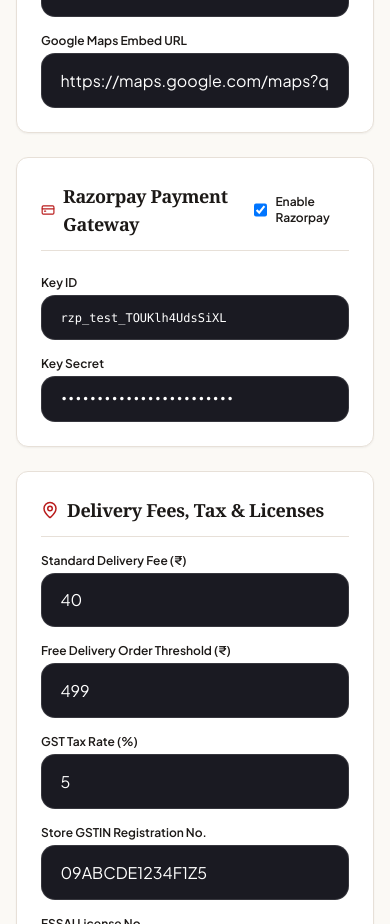
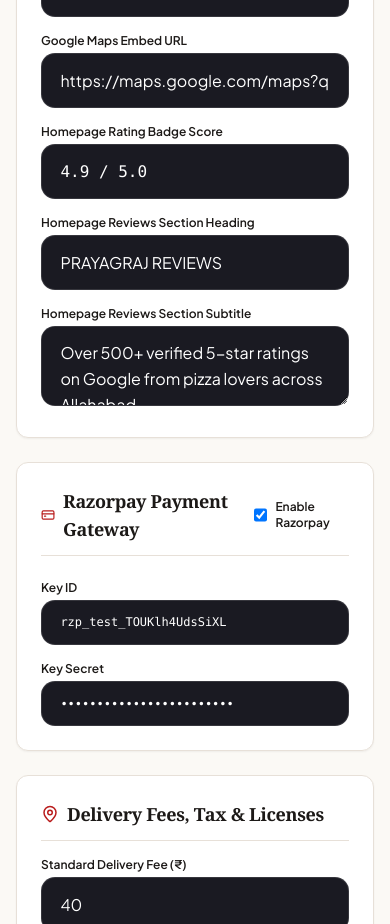
Before and after one commit to Pratyush-Malviya/pizza-expert-prayagraj, a Next.js app: page /admin/settings in a window 390 px wide. Shown: the part 2900-3824 px from the top of the page. Built offline with nearby package versions, Linux system fonts and the light colour scheme; no server answers; the database is empty.

Commit message:
feat(settings): add direct homepage reviews section customizer and google reviews link manager in admin panel

```diff
--- a/app/admin/reviews/page.tsx
+++ b/app/admin/reviews/page.tsx
@@ -33,6 +33,8 @@
   createAdminReviewAction,
   ReviewItem,
 } from '@/app/actions/reviews'
+import { useSettingsStore } from '@/lib/store/useSettingsStore'
+import { Edit3, ExternalLink } from 'lucide-react'
 
 export default function AdminReviewsPage() {
   const [reviews, setReviews] = useState<ReviewItem[]>([])
@@ -42,6 +44,24 @@
   const [replyText, setReplyText] = useState<{ [key: string]: string }>({})
   const [submitting, setSubmitting] = useState<{ [key: string]: boolean }>({})
   const [showAddModal, setShowAddModal] = useState(false)
+  const [showSectionSettings, setShowSectionSettings] = useState(false)
+  const storeSettings = useSettingsStore()
+  const [headerSettings, setHeaderSettings] = useState({
+    ratingScore: '4.9 / 5.0',
+    sectionTitle: 'PRAYAGRAJ REVIEWS',
+    sectionSubtitle: 'Over 500+ verified 5-star ratings on Google from pizza lovers across Allahabad.',
+    googleReviewsLink: 'https://g.page/r/pizzaexpert-prayagraj/review',
+  })
+
+  useEffect(() => {
+    setHeaderSettings({
+      ratingScore: storeSettings.reviewsRatingScore || '4.9 / 5.0',
+      sectionTitle: storeSettings.reviewsSectionTitle || 'PRAYAGRAJ REVIEWS',
+      sectionSubtitle: storeSettings.reviewsSectionSubtitle || 'Over 500+ verified 5-star ratings on Google from pizza lovers across Allahabad.',
+      googleReviewsLink: storeSettings.googleReviewsLink || 'https://g.page/r/pizzaexpert-prayagraj/review',
+    })
+  }, [storeSettings])
+
   const [newReview, setNewReview] = useState({
     customer_name: '',
     rating: 5,
@@ -51,6 +71,18 @@
     source: 'google' as 'google' | 'storefront' | 'app',
     is_approved: true,
   })
+
+  const handleSaveHeaderSettings = (e: React.FormEvent) => {
+    e.preventDefault()
+    storeSettings.updateSettings({
+      reviewsRatingScore: headerSettings.ratingScore,
+      reviewsSectionTitle: headerSettings.sectionTitle,
+      reviewsSectionSubtitle: headerSettings.sectionSubtitle,
+      googleReviewsLink: headerSettings.googleReviewsLink,
+    })
+    toast.success('Homepage Reviews Section updated successfully!')
+    setShowSectionSettings(false)
+  }
 
   useEffect(() => {
     loadReviews()
@@ -181,7 +213,14 @@
             Moderating verified Google reviews, in-app customer feedback, and homepage testimonials.
           </p>
         </div>
-        <div className="flex items-center gap-2 self-start sm:self-auto">
+        <div className="flex items-center gap-2 self-start sm:self-auto flex-wrap">
+          <button
+            onClick={() => setShowSectionSettings(!showSectionSettings)}
+            className="px-3.5 py-2 bg-white border border-[#E7E0D8] hover:bg-[#F4EFEA] text-[#1C1917] rounded-xl text-xs font-bold flex items-center gap-1.5 transition-colors shadow-2xs cursor-pointer"
+          >
+            <Edit3 size={14} className="text-[#B91C1C]" />
+            <span>Customize Homepage Section</span>
+          </button>
           <button
             onClick={() => setShowAddModal(true)}
             className="px-3.5 py-2 bg-[#B91C1C] hover:bg-[#991B1B] text-white rounded-xl text-xs font-bold flex items-center gap-1.5 transition-colors shadow-xs cursor-pointer uppercase tracking-wider"
@@ -199,6 +238,92 @@
           </button>
         </div>
       </div>
+
+      {/* ─── Expandable Homepage Reviews Section Customizer ─── */}
+      {showSectionSettings && (
+        <form onSubmit={handleSaveHeaderSettings} className="bg-white rounded-3xl p-6 border-2 border-[#B91C1C]/30 shadow-lg space-y-4 animate-in fade-in slide-in-from-top-2 duration-200">
+          <div className="flex items-center justify-between border-b border-[#E7E0D8] pb-3">
+            <div className="flex items-center gap-2">
+              <span className="text-xl">⭐</span>
+              <div>
+                <h3 className="font-serif font-bold text-base text-[#1C1917]">Homepage Reviews Section Header & Google Link</h3>
+                <p className="text-xs text-[#78716C]">Customize the 4.9★ badge score, headline, description, and &apos;Write a Review&apos; link displayed on the main home page.</p>
+              </div>
+            </div>
+            <button type="button" onClick={() => setShowSectionSettings(false)} className="text-[#A8A29E] hover:text-[#1C1917]">
+              <X size={18} />
+            </button>
+          </div>
+
+          <div className="grid sm:grid-cols-2 gap-4">
+            <div>
+              <label className="block text-xs font-bold text-[#1C1917] mb-1">Badge Score (e.g. 4.9 / 5.0)</label>
+              <input
+                type="text"
+                value={headerSettings.ratingScore}
+                onChange={(e) => setHeaderSettings({ ...headerSettings, ratingScore: e.target.value })}
+                className="w-full px-3 py-2 text-xs border border-[#E7E0D8] rounded-xl font-mono"
+                placeholder="4.9 / 5.0"
+                required
+              />
+            </div>
+            <div>
+              <label className="block text-xs font-bold text-[#1C1917] mb-1">Section Heading Title</label>
+              <input
+                type="text"
+                value={headerSettings.sectionTitle}
+                onChange={(e) => setHeaderSettings({ ...headerSettings, sectionTitle: e.target.value })}
+                className="w-full px-3 py-2 text-xs border border-[#E7E0D8] rounded-xl font-bold"
+                placeholder="PRAYAGRAJ REVIEWS"
+                required
+              />
+            </div>
+          </div>
+
+          <div>
+            <label className="block text-xs font-bold text-[#1C1917] mb-1">Section Subtitle / Description</label>
+            <input
+              type="text"
+              value={headerSettings.sectionSubtitle}
+              onChange={(e) => setHeaderSettings({ ...headerSettings, sectionSubtitle: e.target.value })}
+              className="w-full px-3 py-2 text-xs border border-[#E7E0D8] rounded-xl"
+              placeholder="Over 500+ verified 5-star ratings on Google from pizza lovers across Allahabad."
+              required
+            />
+          </div>
+
+          <div>
+            <label className="block text-xs font-bold text-[#1C1917] mb-1">Google Maps / My Business Review Link (For &apos;Write a Review&apos; button)</label>
+            <div className="relative">
+              <input
+                type="url"
+                value={headerSettings.googleReviewsLink}
+                onChange={(e) => setHeaderSettings({ ...headerSettings, googleReviewsLink: e.target.value })}
+                className="w-full px-3 py-2 text-xs border border-[#E7E0D8] rounded-xl pl-8"
+                placeholder="https://g.page/r/pizzaexpert-prayagraj/review"
+                required
+              />
+              <ExternalLink size={14} className="absolute left-2.5 top-1/2 -translate-y-1/2 text-[#A8A29E]" />
+            </div>
+          </div>
+
+          <div className="flex items-center justify-end gap-2 pt-2 border-t border-[#E7E0D8]">
+            <button
+              type="button"
+              onClick={() => setShowSectionSettings(false)}
+              className="px-4 py-2 text-xs font-bold border border-[#E7E0D8] rounded-xl hover:bg-[#F4EFEA]"
+            >
+              Cancel
+            </button>
+            <button
+              type="submit"
+              className="px-5 py-2 bg-[#B91C1C] hover:bg-[#991B1B] text-white text-xs font-bold rounded-xl shadow-xs"
+            >
+              Save Homepage Changes
+            </button>
+          </div>
+        </form>
+      )}
 
       {/* ─── Metrics KPI Cards ─── */}
       <div className="grid grid-cols-2 lg:grid-cols-4 gap-4">
--- a/app/admin/settings/page.tsx
+++ b/app/admin/settings/page.tsx
@@ -51,6 +51,9 @@
     twitterUrl: '',
     googleReviewsLink: '',
     googleMapsEmbedUrl: '',
+    reviewsRatingScore: '4.9 / 5.0',
+    reviewsSectionTitle: 'PRAYAGRAJ REVIEWS',
+    reviewsSectionSubtitle: 'Over 500+ verified 5-star ratings on Google from pizza lovers across Allahabad.',
     enableInstagramCarousel: false,
     enableFlashBanner: true,
     flashBannerText: '',
@@ -85,8 +88,11 @@
         facebookUrl: storeSettings.facebookUrl,
         instagramUrl: storeSettings.instagramUrl,
         twitterUrl: storeSettings.twitterUrl,
-        googleReviewsLink: storeSettings.googleReviewsLink,
+        googleReviewsLink: storeSettings.googleReviewsLink || 'https://g.page/r/pizzaexpert-prayagraj/review',
         googleMapsEmbedUrl: storeSettings.googleMapsEmbedUrl,
+        reviewsRatingScore: storeSettings.reviewsRatingScore || '4.9 / 5.0',
+        reviewsSectionTitle: storeSettings.reviewsSectionTitle || 'PRAYAGRAJ REVIEWS',
+        reviewsSectionSubtitle: storeSettings.reviewsSectionSubtitle || 'Over 500+ verified 5-star ratings on Google from pizza lovers across Allahabad.',
         enableInstagramCarousel: storeSettings.enableInstagramCarousel,
         enableFlashBanner: storeSettings.enableFlashBanner ?? true,
         flashBannerText: storeSettings.flashBannerText || '🔥 FLAT 20% OFF on all Wood-Fired Pizzas! Use coupon code: PIZZA20',
@@ -539,6 +545,36 @@
                   placeholder="https://maps.google.com/..."
                 />
               </div>
+              <div>
+                <label className="block text-xs font-semibold text-[#1C1917] mb-1">Homepage Rating Badge Score</label>
+                <input
+                  type="text"
+                  value={formData.reviewsRatingScore}
+                  onChange={(e) => setFormData({ ...formData, reviewsRatingScore: e.target.value })}
+                  className="input-field font-mono"
+                  placeholder="4.9 / 5.0"
+                />
+              </div>
+              <div>
+                <label className="block text-xs font-semibold text-[#1C1917] mb-1">Homepage Reviews Section Heading</label>
+                <input
+                  type="text"
+                  value={formData.reviewsSectionTitle}
+                  onChange={(e) => setFormData({ ...formData, reviewsSectionTitle: e.target.value })}
+                  className="input-field"
+                  placeholder="PRAYAGRAJ REVIEWS"
+                />
+              </div>
+              <div className="sm:col-span-2">
+                <label className="block text-xs font-semibold text-[#1C1917] mb-1">Homepage Reviews Section Subtitle</label>
+                <textarea
+                  rows={2}
+                  value={formData.reviewsSectionSubtitle}
+                  onChange={(e) => setFormData({ ...formData, reviewsSectionSubtitle: e.target.value })}
+                  className="input-field"
+                  placeholder="Over 500+ verified 5-star ratings on Google from pizza lovers across Allahabad."
+                />
+              </div>
             </div>
           </div>
 
--- a/components/home/GoogleReviews.tsx
+++ b/components/home/GoogleReviews.tsx
@@ -9,7 +9,12 @@
 export default function GoogleReviews() {
   const [mounted, setMounted] = useState(false)
   const [reviews, setReviews] = useState<ReviewItem[]>([])
-  const googleReviewsLink = useSettingsStore((state) => state.googleReviewsLink)
+  const {
+    googleReviewsLink,
+    reviewsRatingScore,
+    reviewsSectionTitle,
+    reviewsSectionSubtitle,
+  } = useSettingsStore()
 
   useEffect(() => {
     setMounted(true)
@@ -19,6 +24,13 @@
       }
     })
   }, [])
+
+  const ratingScore = mounted && reviewsRatingScore ? reviewsRatingScore : '4.9 / 5.0'
+  const sectionTitle = mounted && reviewsSectionTitle ? reviewsSectionTitle : 'PRAYAGRAJ REVIEWS'
+  const sectionSubtitle =
+    mounted && reviewsSectionSubtitle
+      ? reviewsSectionSubtitle
+      : 'Over 500+ verified 5-star ratings on Google from pizza lovers across Allahabad.'
 
   return (
     <section className="section-py bg-[#08080B] border-y border-white/10" aria-labelledby="reviews-heading">
@@ -33,14 +45,14 @@
                 ))}
               </div>
               <span className="font-mono font-black text-white text-sm bg-white/10 px-2 py-0.5 rounded-md">
-                4.9 / 5.0
+                {ratingScore}
               </span>
             </div>
             <h2 id="reviews-heading" className="section-title text-white">
-              PRAYAGRAJ REVIEWS
+              {sectionTitle}
             </h2>
             <p className="section-subtitle">
-              Over 500+ verified 5-star ratings on Google from pizza lovers across Allahabad.
+              {sectionSubtitle}
             </p>
           </div>
 
--- a/lib/store/useSettingsStore.ts
+++ b/lib/store/useSettingsStore.ts
@@ -91,9 +91,12 @@
   instagramUrl: string
   twitterUrl: string
 
-  // Integrations & Maps
+  // Integrations & Google Reviews Section Customizer
   googleReviewsLink: string
   googleMapsEmbedUrl: string
+  reviewsRatingScore: string
+  reviewsSectionTitle: string
+  reviewsSectionSubtitle: string
 
   // Features & Flash Banner
   enableInstagramCarousel: boolean
@@ -279,6 +282,9 @@
 
       googleReviewsLink: 'https://g.page/r/pizzaexpert-prayagraj/review',
       googleMapsEmbedUrl: 'https://maps.google.com/maps?q=Allapur,+Prayagraj,+Uttar+Pradesh&t=&z=14&ie=UTF8&iwloc=&output=embed',
+      reviewsRatingScore: '4.9 / 5.0',
+      reviewsSectionTitle: 'PRAYAGRAJ REVIEWS',
+      reviewsSectionSubtitle: 'Over 500+ verified 5-star ratings on Google from pizza lovers across Allahabad.',
 
       enableInstagramCarousel: false,
       enableFlashBanner: true,
```
